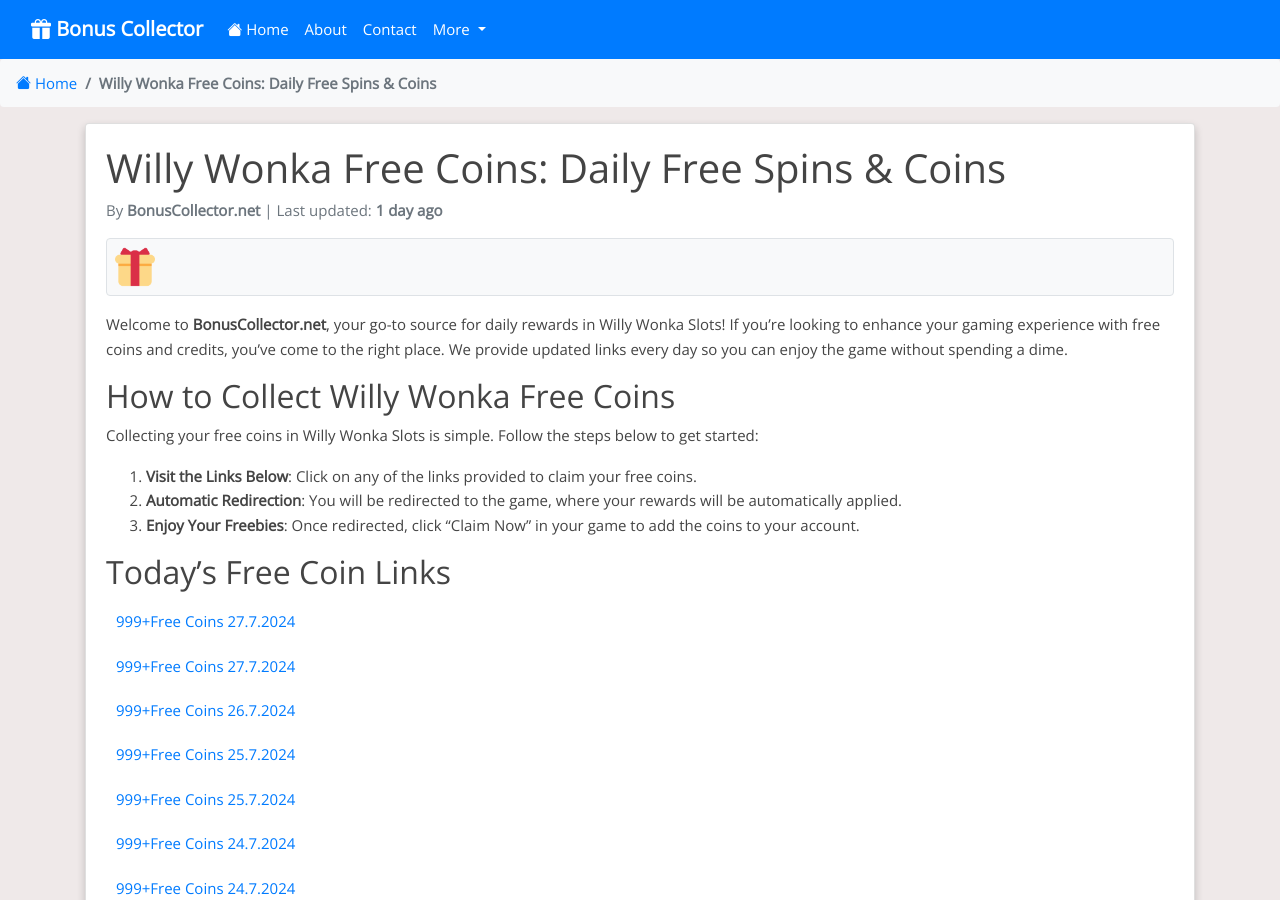
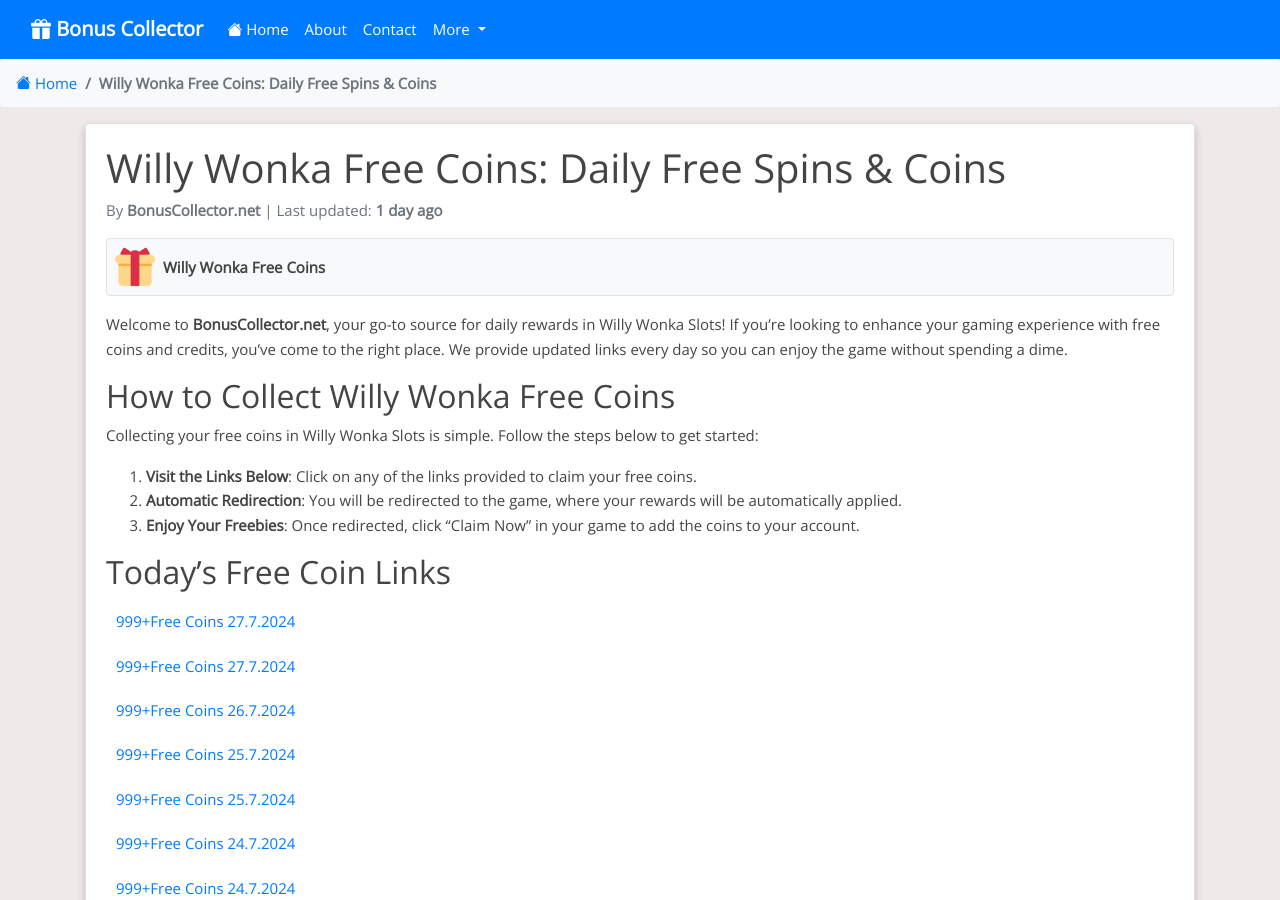
Before and after one commit to Prollad99/bs-net, a Jekyll site: the page built from _posts/2024-06-30-willy-wonka.md, in a window 1280 px wide and 900 px high. Built offline with Jekyll 4.4.1, drawn with Linux system fonts in a browser that asks for light colours; nearby versions of some CDN libraries; comment, search, counter and statistics services are not loaded.

Commit message:
Update 2024-06-30-willy-wonka.md

```diff
--- a/_posts/2024-06-30-willy-wonka.md
+++ b/_posts/2024-06-30-willy-wonka.md
@@ -9,6 +9,8 @@
 permalink: /willy-wonka-free-coins/
 image: /assets/images/willy-wonka.jpeg
 include_file: willy-wonka.html
+manifest: /manifests/willy-wonka.json
+app_name: "Willy Wonka Free Coins"
 ---
 
 Welcome to **BonusCollector.net**, your go-to source for daily rewards in Willy Wonka Slots! If you're looking to enhance your gaming experience with free coins and credits, you've come to the right place. We provide updated links every day so you can enjoy the game without spending a dime.
```
